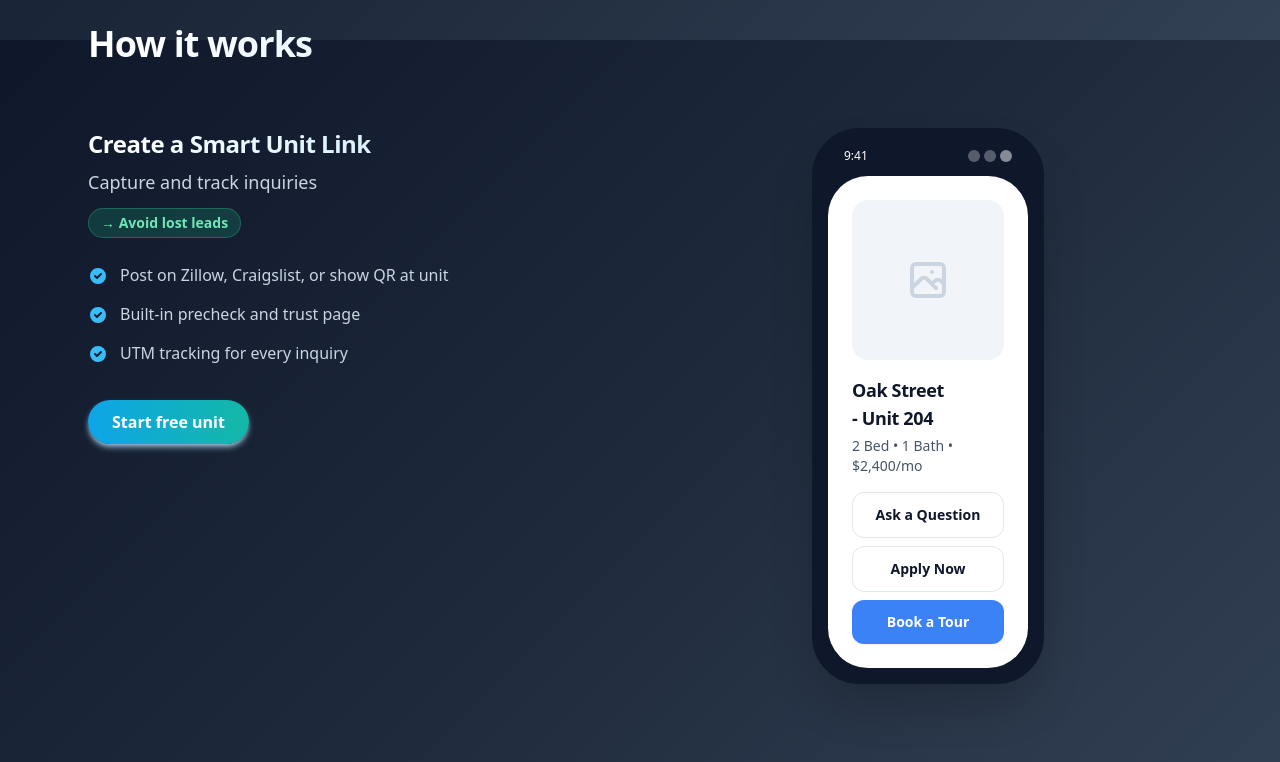
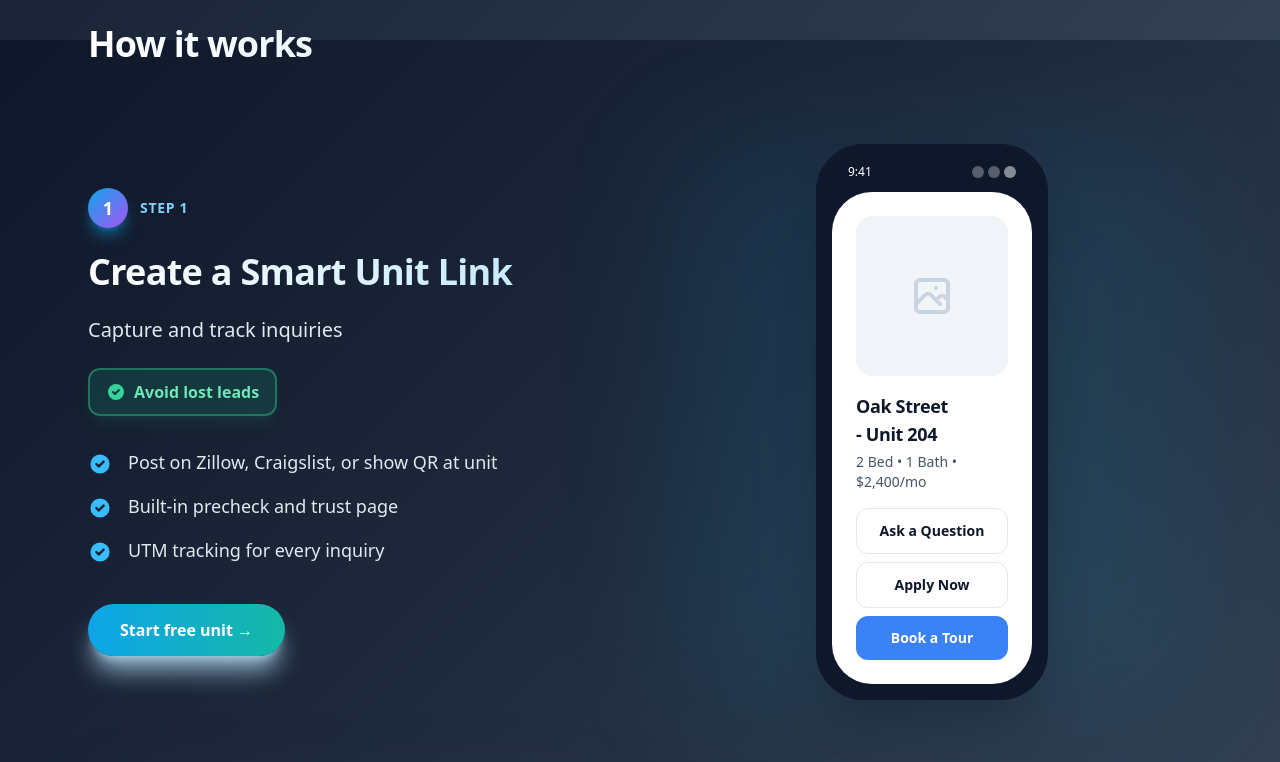
Before and after one commit to Aaronrabanal24/rentguard-landing, a Next.js app: page / in a window 1280 px wide. Shown: the part 3160-3922 px from the top of the page. Built offline with nearby package versions, Linux system fonts and the light colour scheme.

Commit message:
dynamic howitworks

```diff
--- a/src/components/sections/HowItWorksSection.tsx
+++ b/src/components/sections/HowItWorksSection.tsx
@@ -54,29 +54,51 @@ export default function HowItWorksSection() {
           </h2>
         </div>
 
-        <div className="mt-16 space-y-20">
-          {SECTIONS.map((section) => (
+        <div className="mt-16 sm:mt-20 space-y-24 sm:space-y-32">
+          {SECTIONS.map((section, index) => {
+            const isEven = index % 2 === 0;
+
+            return (
               <motion.div
                 key={section.title}
-              className="grid gap-8 lg:grid-cols-2 lg:gap-12"
+                className="grid gap-10 lg:grid-cols-2 lg:gap-16 items-center"
                 initial={{ opacity: 0, y: 24 }}
                 whileInView={{ opacity: 1, y: 0 }}
                 viewport={{ once: true, amount: 0.2 }}
                 transition={{ duration: 0.45, ease: "easeOut" }}
               >
-              <div>
-                <h3 className="text-2xl font-bold bg-gradient-to-r from-white to-sky-200 bg-clip-text text-transparent">
+                {/* Text Content */}
+                <div className={`${isEven ? 'lg:order-1' : 'lg:order-2'} space-y-6`}>
+                  {/* Step Number Badge */}
+                  <div className="inline-flex items-center gap-3">
+                    <div className="flex h-10 w-10 items-center justify-center rounded-full bg-gradient-to-br from-sky-500 to-purple-500 text-white font-black text-lg shadow-lg shadow-sky-500/50">
+                      {index + 1}
+                    </div>
+                    <span className="text-sm font-bold uppercase tracking-wider text-sky-300">
+                      Step {index + 1}
+                    </span>
+                  </div>
+
+                  <h3 className="text-3xl sm:text-4xl font-black bg-gradient-to-r from-white to-sky-200 bg-clip-text text-transparent leading-tight">
                     {section.title}
                   </h3>
-                <p className="mt-2 text-lg text-slate-300">{section.description}</p>
-                <div className="mt-3 inline-flex items-center rounded-full bg-emerald-500/20 border border-emerald-400/30 backdrop-blur-sm px-3 py-1">
-                  <span className="text-sm font-semibold text-emerald-300">→ {section.benefit}</span>
+
+                  <p className="text-lg sm:text-xl text-slate-200 leading-relaxed font-medium">
+                    {section.description}
+                  </p>
+
+                  <div className="inline-flex items-center gap-2 rounded-xl bg-emerald-500/15 border-2 border-emerald-400/40 backdrop-blur-sm px-4 py-2.5 shadow-lg shadow-emerald-500/10">
+                    <svg className="h-5 w-5 text-emerald-400" fill="currentColor" viewBox="0 0 20 20">
+                      <path fillRule="evenodd" d="M10 18a8 8 0 100-16 8 8 0 000 16zm3.707-9.293a1 1 0 00-1.414-1.414L9 10.586 7.707 9.293a1 1 0 00-1.414 1.414l2 2a1 1 0 001.414 0l4-4z" clipRule="evenodd" />
+                    </svg>
+                    <span className="text-base font-bold text-emerald-300">{section.benefit}</span>
                   </div>
-                <ul className="mt-6 space-y-3">
+
+                  <ul className="space-y-4 pt-2">
                     {section.items.map((item) => (
-                    <li key={item} className="flex items-start gap-3">
+                      <li key={item} className="flex items-start gap-4">
                         <svg
-                        className="mt-1 h-5 w-5 flex-shrink-0 text-sky-400"
+                          className="mt-1 h-6 w-6 flex-shrink-0 text-sky-400"
                           fill="currentColor"
                           viewBox="0 0 20 20"
                         >
@@ -86,27 +108,44 @@ export default function HowItWorksSection() {
                             clipRule="evenodd"
                           />
                         </svg>
-                      <span className="text-slate-300">{item}</span>
+                        <span className="text-base sm:text-lg text-slate-200 leading-relaxed">{item}</span>
                       </li>
                     ))}
                   </ul>
-                <div className="mt-8">
+
+                  <div className="pt-4">
                     <Button
-                    size="md"
+                      size="lg"
                       onClick={handleCTA}
-                    className="min-h-[44px] min-w-[44px] px-6"
+                      className="min-h-[48px] px-8 py-3 text-base font-bold shadow-xl hover:shadow-2xl hover:scale-105 transition-all duration-300"
                       aria-label="Start your free unit"
                     >
-                    Start free unit
+                      Start free unit →
                     </Button>
                   </div>
                 </div>
 
-              <div className="flex items-center justify-center">
+                {/* Image/Mockup - Alternates sides based on index */}
+                <div className={`${isEven ? 'lg:order-2' : 'lg:order-1'} flex items-center justify-center`}>
+                  <div className="relative w-full max-w-lg">
+                    {/* Glow effect */}
+                    <div
+                      className={`absolute inset-0 bg-gradient-to-br ${
+                        index === 0 ? 'from-sky-500/20 to-cyan-500/20' :
+                        index === 1 ? 'from-purple-500/20 to-pink-500/20' :
+                        'from-emerald-500/20 to-teal-500/20'
+                      } blur-3xl opacity-40 animate-pulse`}
+                      aria-hidden="true"
+                    />
+
+                    <div className="relative transform transition-transform duration-500 hover:scale-105">
                       <section.Mockup />
                     </div>
+                  </div>
+                </div>
               </motion.div>
-          ))}
+            );
+          })}
         </div>
       </div>
     </section>
```
Lines whose indentation alone changed are shown as unchanged.
